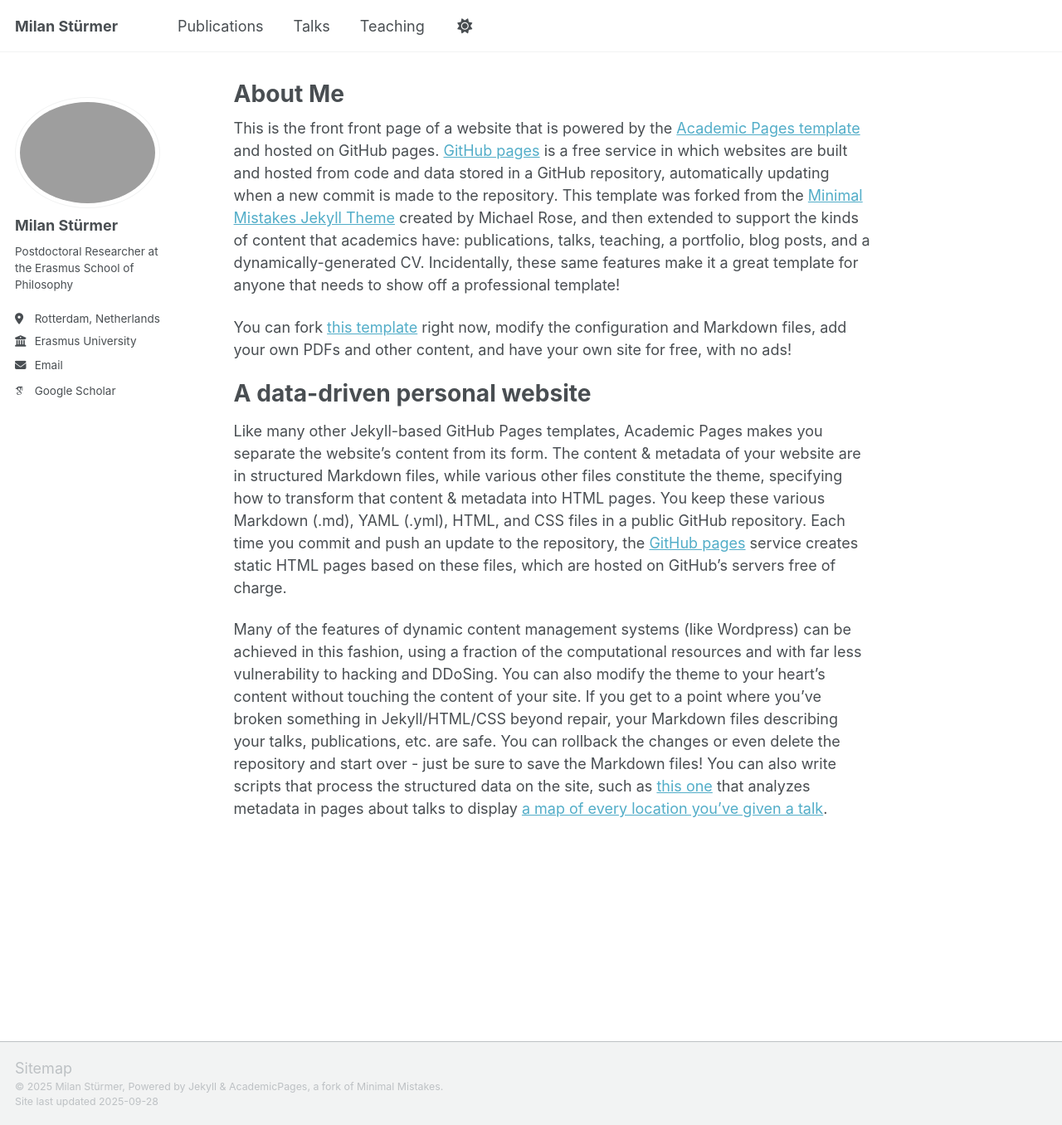
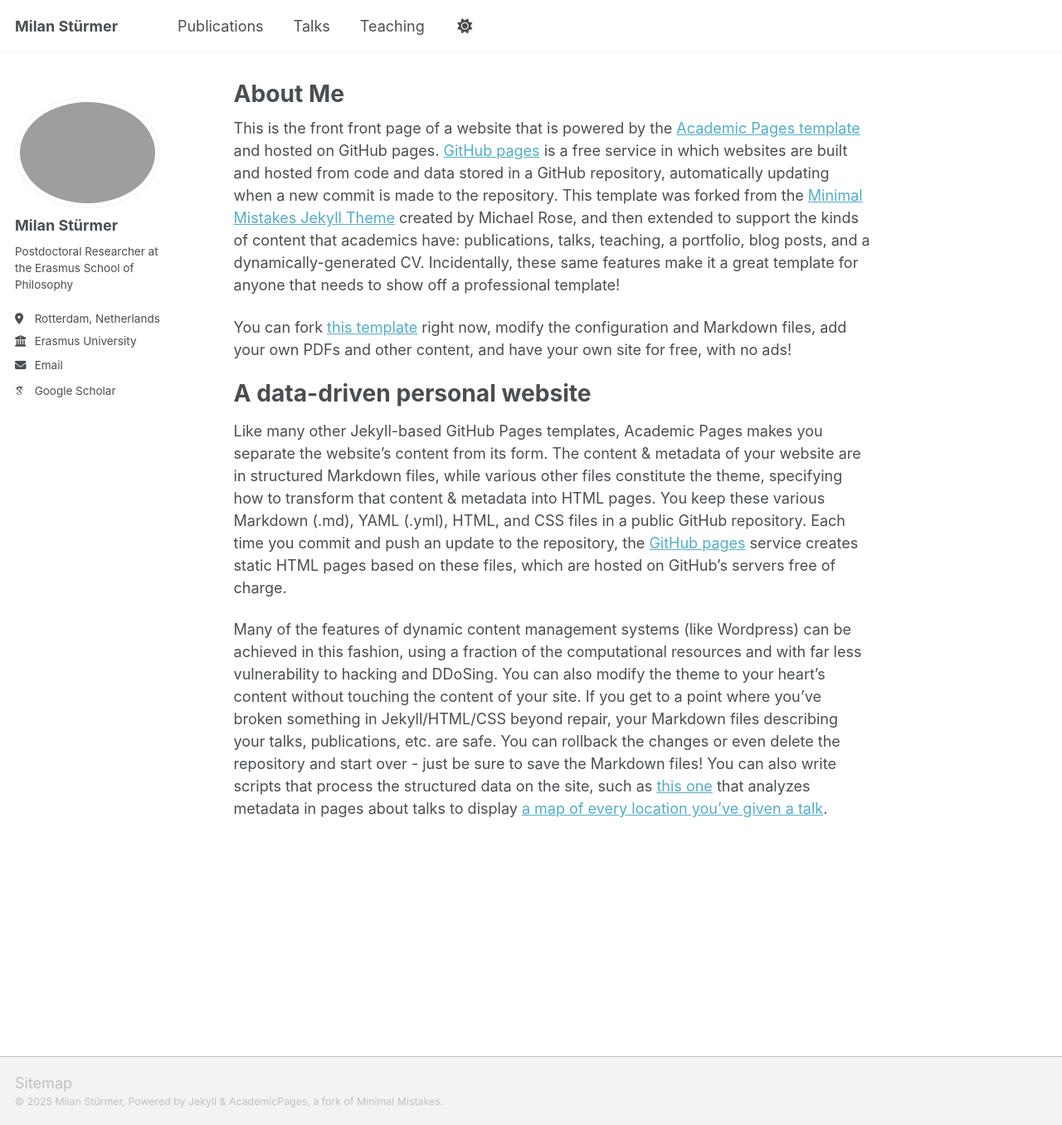
Before and after one commit to milanstuermer/milanstuermer.github.io, a Jekyll site: the page built from _pages/about.md, in a window 1280 px wide and 1356 px high. Shown: the whole window at 83% size. Built offline with Jekyll 4.4.1, drawn with Linux system fonts in a browser that asks for light colours; some web fonts are replaced; a script that is not in the unit is left out.

Commit message:
Update footer.html

```diff
--- a/_includes/footer.html
+++ b/_includes/footer.html
@@ -21,5 +21,5 @@
 
 <div class="page__footer-copyright">
   &copy; {{ site.time | date: '%Y' }} {{ site.name | default: site.title }}, {{ site.data.ui-text[site.locale].powered_by | default: "Powered by" }} <a href="http://jekyllrb.com" rel="nofollow">Jekyll</a> &amp; <a href="https://github.com/academicpages/academicpages.github.io">AcademicPages</a>, a fork of <a href="https://mademistakes.com/work/minimal-mistakes-jekyll-theme/" rel="nofollow">Minimal Mistakes</a>.<br />
-  Site last updated {{ "now" | date: '%Y-%m-%d' }}
+<!--  Site last updated {{ "now" | date: '%Y-%m-%d' }} -->
 </div>
```
